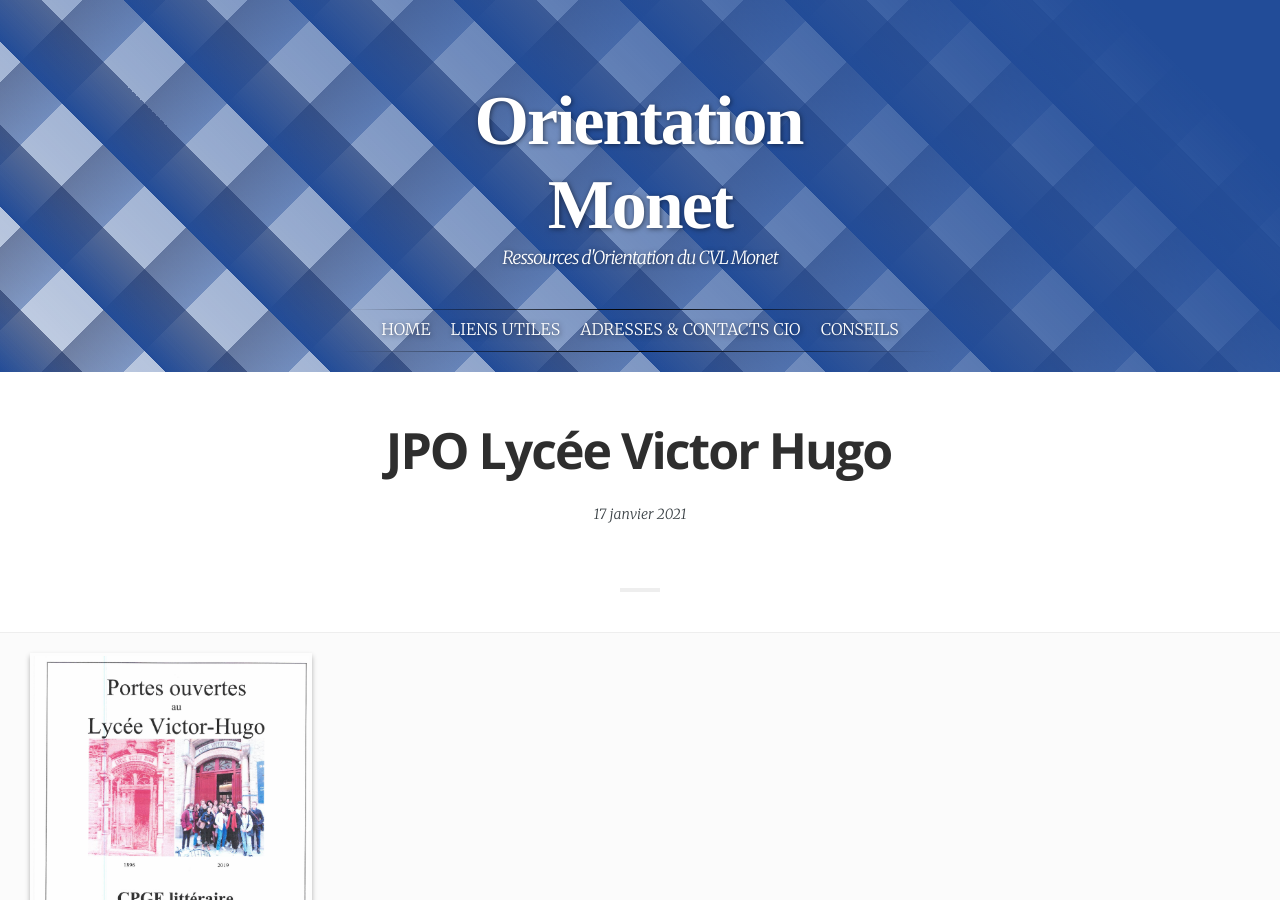
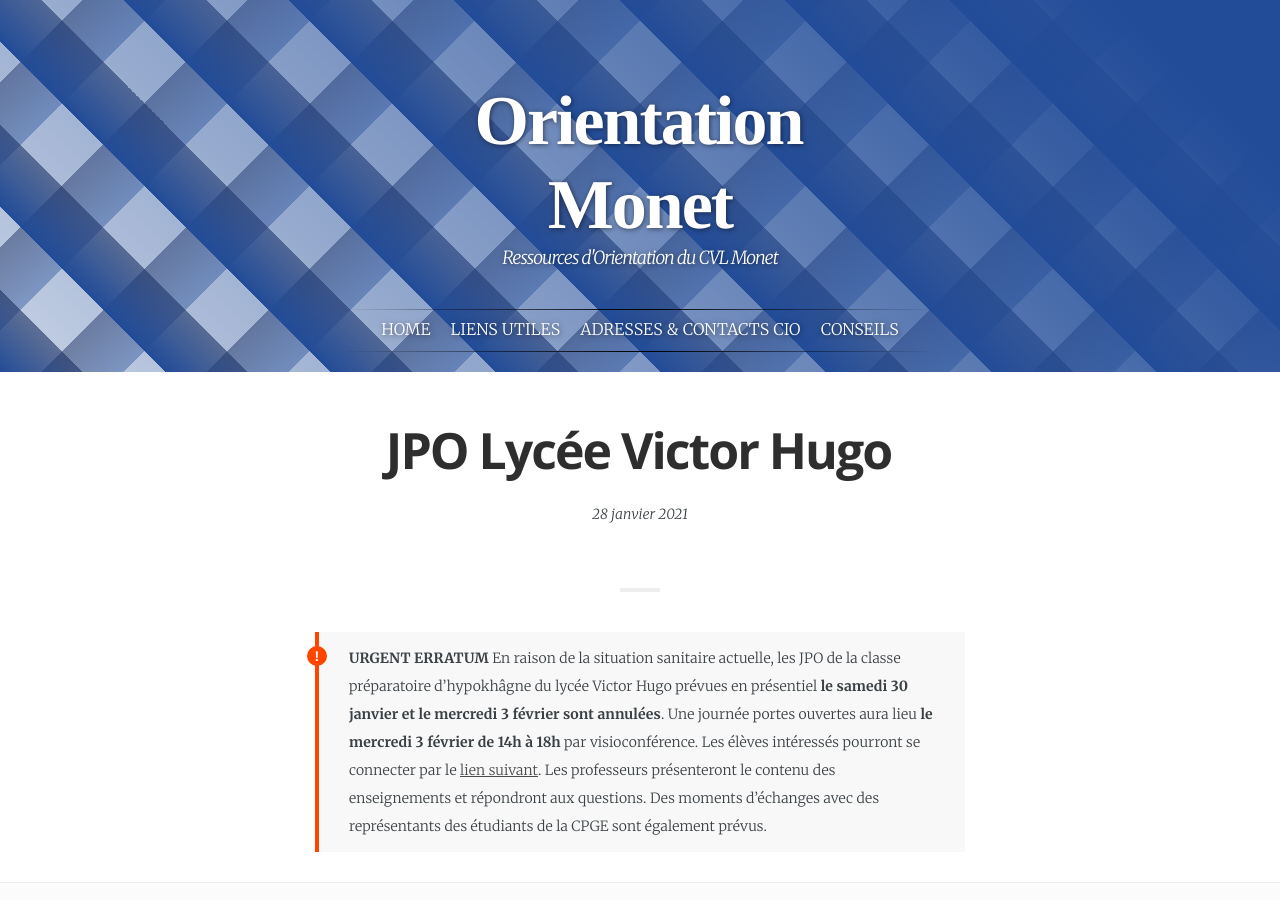
Before and after one commit to cvl-monet/cvl-monet.github.io, a Jekyll site: the page built from _posts/2021-01-17-PO-VICTOR-HUGO.md, in a window 1280 px wide and 900 px high. Built offline with Jekyll 4.4.1, drawn with Linux system fonts in a browser that asks for light colours; some web fonts are replaced.

Commit message:
JPO VICTOR HUGO ANNULÉ

```diff
--- a/_posts/2021-01-17-PO-VICTOR-HUGO.md
+++ b/_posts/2021-01-17-PO-VICTOR-HUGO.md
@@ -1,12 +1,23 @@
 ---
 layout:            post
 title:             "JPO Lycée Victor Hugo"
-date:              2021-01-17 12:27:00 +0100
-tags:              Portes-ouvertes Victor Hugo
+date:              2021-01-28 18:43:00 +0100
+tags:              JPO VICTOR HUGO
 category:          Portes-ouvertes
 author:            scotthamilton
 language:          fr
 ---
+
+<div class="tip">
+<b>URGENT ERRATUM</b>
+En raison de la situation sanitaire actuelle, les JPO de la classe préparatoire d’hypokhâgne du lycée Victor Hugo prévues en présentiel <b>le samedi 30 janvier et le mercredi 3 février sont annulées</b>.
+Une journée portes ouvertes aura lieu <b>le mercredi 3 février de 14h à 18h</b> par visioconférence.
+
+Les élèves intéressés pourront se connecter par le <a href="https://teams.microsoft.com/l/meetup-join/19%3ameeting_ZWE1MTQ1ODQtMmViMC00NTUwLWFmZmItYmZkMDc0M2EyM2Ew%40thread.v2/0?context=%7b%22Tid%22%3a%22b7e92629-c990-44cc-a09c-7eac6cba1c56%22%2c%22Oid%22%3a%229904d6cb-de5e-4225-8548-1be7c7ebcb28%22%7d">lien suivant</a>.
+
+Les professeurs présenteront le contenu des enseignements et répondront aux questions. Des moments d’échanges avec des représentants des étudiants de la CPGE sont également prévus.
+</div>
+
 
 <div class="album">
    <figure>
```
